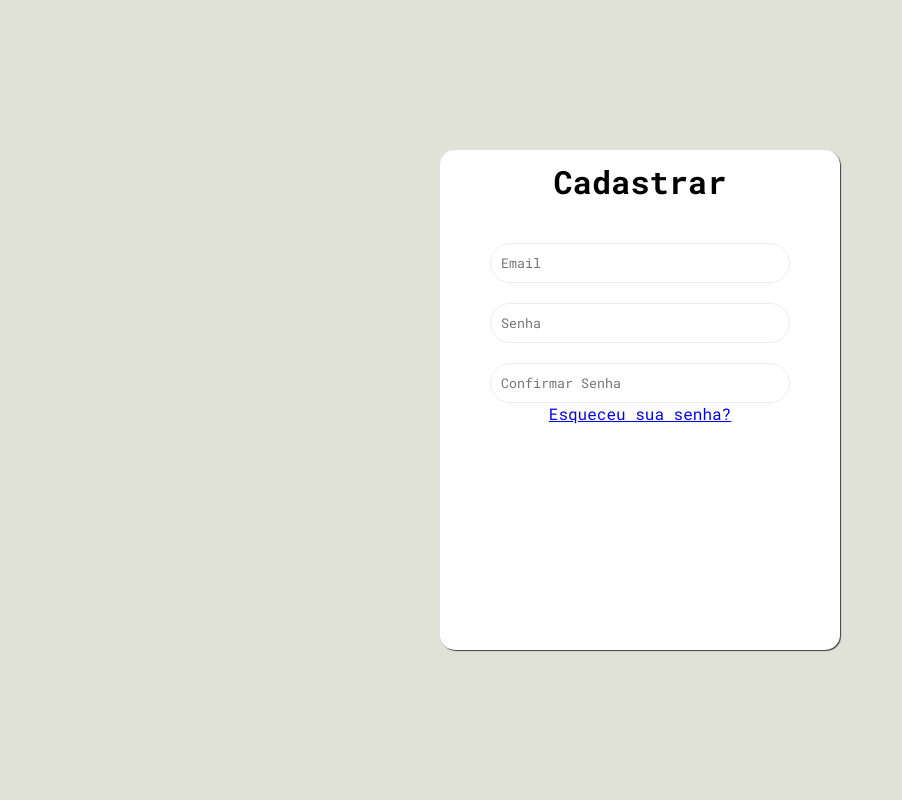
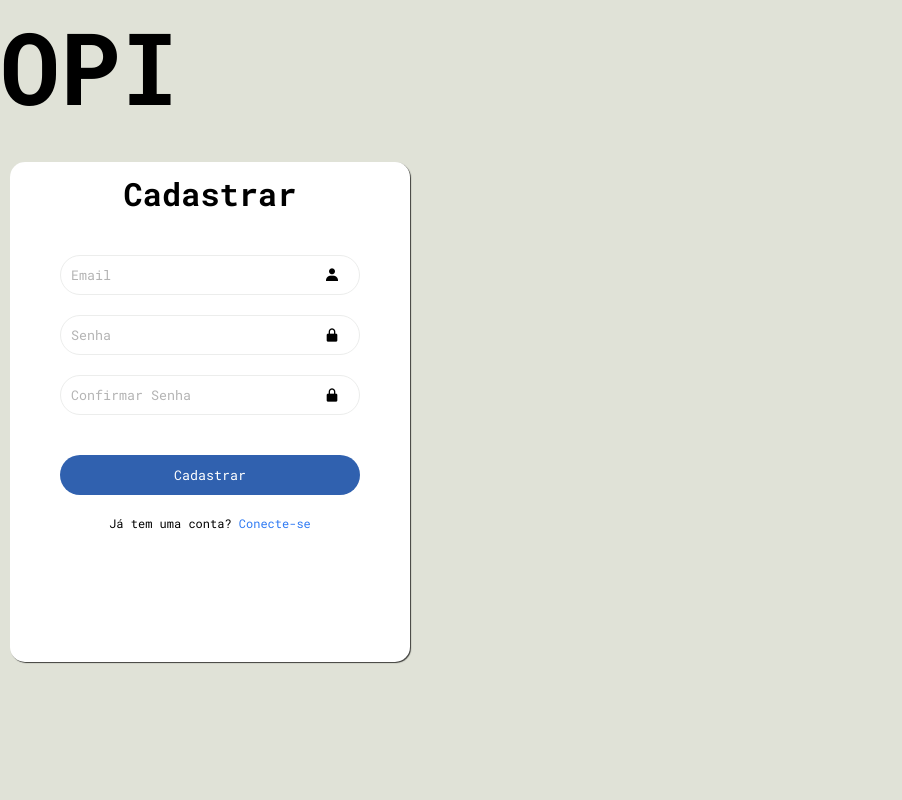
Before and after one commit to DiegoSF01/TCC, a PHP site: page / in a window 1280 px wide. Shown: the whole page, without its empty margins (0-902 px from the left). Run offline with PHP 8.4, Linux system fonts and the light colour scheme.

Commit message:
HTML e CSS

```diff
--- a/cadastro/index.html
+++ b/cadastro/index.html
@@ -4,16 +4,33 @@
     <meta charset="UTF-8">
     <meta name="viewport" content="width=device-width, initial-scale=1.0">
     <link rel="stylesheet" href="style.css">
+    <link href="https://unpkg.com/boxicons@2.1.4/css/boxicons.min.css" rel="stylesheet">
     <title>Cadastro</title>
 </head>
 <body>
-    <div class="container">
-        <h1>Cadastrar</h1>
-        <input type="email" name="email" id="email" placeholder="Email" autofocus>
-        <input type="password" id="senha" placeholder="Senha">
-        <input type="password" id="confisenha" placeholder="Confirmar Senha">
-        <a href="#">Esqueceu sua senha?</a>
+    <h1 class="nome_empresa">OPI</h1>
+    <div class="form">
+         <h1>Cadastrar</h1>
+        <div class="input_box">
+            <input type="email" name="email" id="email" placeholder="Email" autofocus>
+            <i class="bx bxs-user"></i>
+        </div>
+
+        <div class="input_box">
+            <input type="password" id="senha" placeholder="Senha">
+            <i class="bx bxs-lock-alt"></i>
+        </div>
+
+        <div class="input_box">
+            <input type="password" id="confisenha" placeholder="Confirmar Senha">
+            <i class="bx bxs-lock-alt"></i>
+        </div>
+
+        <div class="input_button">
+            <button class="cadastrar">Cadastrar</button>
+        </div>
+
+        <p>Já tem uma conta? <a href="#">Conecte-se</a></p>
     </div>
-    </form>
 </body>
 </html>
--- a/cadastro/style.css
+++ b/cadastro/style.css
@@ -6,15 +6,24 @@
     box-sizing: border-box;
     font-family: "Roboto Mono", monospace;
 }
+
 body{
     background-color: #E0E2D7;
+    min-height: 100vh;
     display: flex;
-    justify-content: center;
-    align-items: center;
-    min-height: 100vh;
+    flex-direction: column;
+    align-content: center;
 }
 
 .container{
+    height: 100%;
+    width: 100%;
+}
+.nome_empresa{
+    font-size: 100px;
+}
+
+.form{
     display: flex;
     flex-direction: column;
     align-items: center;
@@ -31,12 +40,68 @@ h1{
     margin-bottom: 20px;
 }
 
-input{
+.input_box{
+    position: relative;
     width: 300px;
     height: 40px;
+    margin-top: 20px;
+}
+
+input{
+    width: 100%;
+    height: 100%;
     border-radius: 20px;
     padding: 10px;
-    margin-top: 20px;
     outline: none;
     border: 1px solid #ecedec;
 }
+
+input::placeholder{
+    color: #b4b4b4;
+}
+
+i{
+    position: absolute;
+    right: 20px;
+    top: 50%;
+    transform: translateY(-50%);
+}
+
+.input_button{
+    width: 300px;
+    height: 40px;
+    margin-top: 40px;
+}
+
+.cadastrar{
+    width: 100%;
+    height: 100%;
+    border: none;
+    border-radius: 20px;
+    color: white;
+    background-color: #3061af;
+}
+
+.cadastrar:hover{
+    background-color: #002158;
+}
+
+.outrasformas{
+    width: 290px;
+    margin: 20px 0px;
+}
+
+p{
+    margin-top: 20px;
+    font-size: 12px;
+}
+
+a{
+    color: #2d79f3;
+    text-decoration: none;
+}
+
+a:hover{
+    text-decoration: underline;
+    color: #002158;
+}
```
